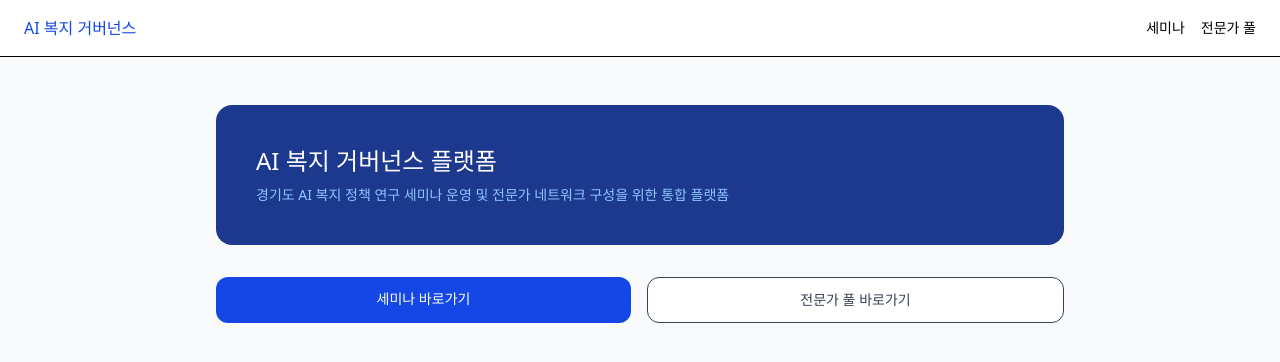
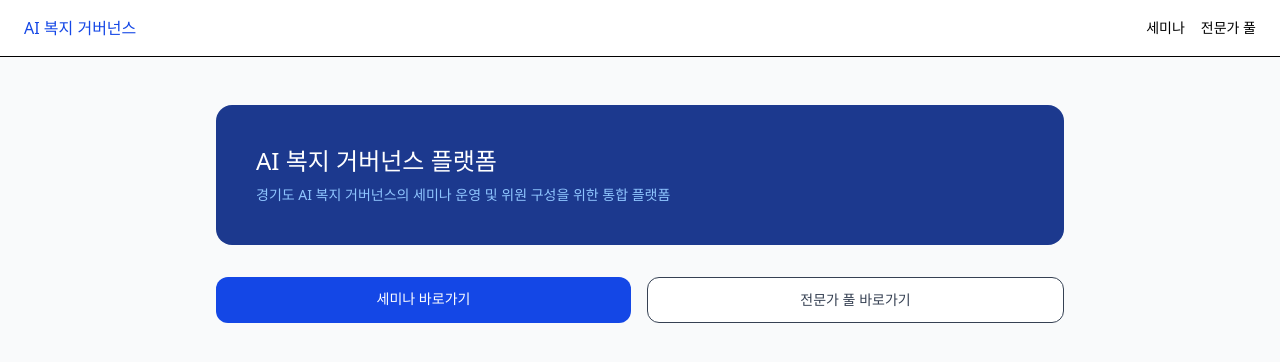
Before and after one commit to 21cdavid/ai-welfare-governance, a Next.js app: page / in a window 1280 px wide. Shown: the top 362 px of the page. Built offline with nearby package versions, Linux system fonts and the light colour scheme.

Commit message:
텍스트 수정

```diff
--- a/src/app/page.tsx
+++ b/src/app/page.tsx
@@ -13,7 +13,7 @@ export default function Home() {
       <div className='max-w-4xl mx-auto px-6 py-12'>
         <div className='bg-blue-900 rounded-2xl p-10 text-white mb-8'>
           <h1 className='text-2xl font-medium mb-2'>AI 복지 거버넌스 플랫폼</h1>
-          <p className='text-blue-300 text-sm'>경기도 AI 복지 정책 연구 세미나 운영 및 전문가 네트워크 구성을 위한 통합 플랫폼</p>
+          <p className='text-blue-300 text-sm'>경기도 AI 복지 거버넌스의 세미나 운영 및 위원 구성을 위한 통합 플랫폼</p>
         </div>
         <div className='flex gap-4'>
           <Link href='/seminars' className='flex-1 bg-blue-700 text-white text-center py-3 rounded-xl text-sm'>세미나 바로가기</Link>
```
